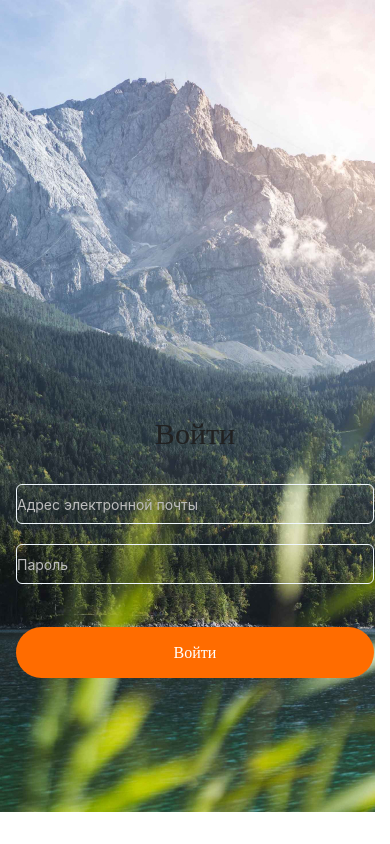
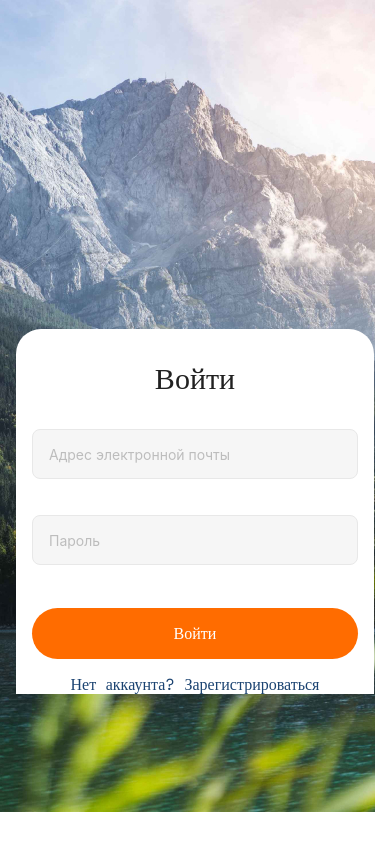
Before and after one commit to Chyharov/rn-social, a React Native app: screen / in a window 390 px wide. Built offline with nearby package versions, Linux system fonts and the light colour scheme.

Commit message:
Update LoginScreen.js

```diff
--- a/src/screens/Auth/LoginScreen.js
+++ b/src/screens/Auth/LoginScreen.js
@@ -25,6 +25,8 @@ export default function App() {
   const [dimensions, setdimensions] = useState(
     Dimensions.get("window").width - 16 * 2
   );
+  const [isActiveEmail, setIsActiveEmail] = useState(false);
+  const [isActivePassword, setIsActivePassword] = useState(false);
 
   useEffect(() => {
     const onChange = () => {
@@ -58,7 +60,7 @@ export default function App() {
             <View
               style={{
                 ...styles.form,
-                marginBottom: isShowKeyboard ? 16 : 150,
+                marginBottom: isShowKeyboard ? 32 : 150,
                 width: dimensions,
               }}
             >
@@ -67,11 +69,15 @@ export default function App() {
               </View>
               <View>
                 <TextInput
-                  style={styles.input}
+                  style={isActiveEmail ? styles.activeInput : styles.input}
                   placeholder="Адрес электронной почты"
                   placeholderTextColor="#BDBDBD"
                   selectionColor="#212121"
-                  onFocus={() => setIsShowKeyboard(true)}
+                  onBlur={() => setIsActiveEmail(false)}
+                  onFocus={() => {
+                    setIsShowKeyboard(true);
+                    setIsActiveEmail(true);
+                  }}
                   value={state.email}
                   onChangeText={(value) =>
                     setstate((prevState) => ({ ...prevState, email: value }))
@@ -80,12 +86,28 @@ export default function App() {
               </View>
               <View style={{ marginTop: 20 }}>
                 <TextInput
-                  style={styles.input}
+                  style={
+                    isActivePassword
+                      ? {
+                          ...styles.activeInput,
+                          marginBottom:
+                            Platform.OS == "ios" && isShowKeyboard ? 100 : 0,
+                        }
+                      : {
+                          ...styles.input,
+                          marginBottom:
+                            Platform.OS == "ios" && isShowKeyboard ? 100 : 0,
+                        }
+                  }
                   placeholder="Пароль"
                   placeholderTextColor="#BDBDBD"
                   selectionColor="#212121"
                   secureTextEntry={true}
-                  onFocus={() => setIsShowKeyboard(true)}
+                  onBlur={() => setIsActivePassword(false)}
+                  onFocus={() => {
+                    setIsShowKeyboard(true);
+                    setIsActivePassword(true);
+                  }}
                   value={state.password}
                   onChangeText={(value) =>
                     setstate((prevState) => ({ ...prevState, password: value }))
@@ -99,6 +121,12 @@ export default function App() {
               >
                 <Text style={styles.btnTitle}>Войти</Text>
               </TouchableOpacity>
+              <View style={styles.wrapper}>
+                <Text style={styles.link}>Нет аккаунта? </Text>
+                <TouchableOpacity activeOpacity={0.7}>
+                  <Text style={styles.link}>Зарегистрироваться</Text>
+                </TouchableOpacity>
+              </View>
             </View>
           </KeyboardAvoidingView>
         </ImageBackground>
@@ -119,14 +147,36 @@ const styles = StyleSheet.create({
     alignItems: "center",
   },
   input: {
+    height: 50,
+    backgroundColor: "#F6F6F6",
+    color: "#212121",
+    borderRadius: 8,
     borderWidth: 1,
-    borderColor: "#f0f8ff",
-    height: 40,
-    borderRadius: 6,
-    color: "#f0f8ff",
+    borderColor: "#E8E8E8",
+    padding: 16,
+    marginBottom: 16,
+  },
+  activeInput: {
+    height: 50,
+    backgroundColor: "#FFF",
+    color: "#212121",
+    borderRadius: 8,
+    borderWidth: 1,
+    borderColor: "#FF6C00",
+    padding: 16,
+    marginBottom: 16,
   },
   form: {
-    // marginHorizontal: 40,
+    // position: "absolute",
+    bottom: 0,
+    left: 0,
+    width: "100%",
+    justifyContent: "center",
+    backgroundColor: "#fff",
+    paddingTop: 32,
+    paddingHorizontal: 16,
+    borderTopStartRadius: 25,
+    borderTopEndRadius: 25,
   },
   inputTitle: {
     color: "#f0f8ff",
@@ -167,4 +217,19 @@ const styles = StyleSheet.create({
     color: "#212121",
     marginBottom: 33,
   },
+  wrapper: {
+    flex: 1,
+    flexDirection: "row",
+    justifyContent: "center",
+    alignItems: "center",
+  },
+  link: {
+    fontFamily: "Roboto-Regular",
+    fontSize: 16,
+    lineHeight: 19,
+    color: "#1B4371",
+  },
+  lastInput: {
+    position: "relative",
+  },
 });
```
